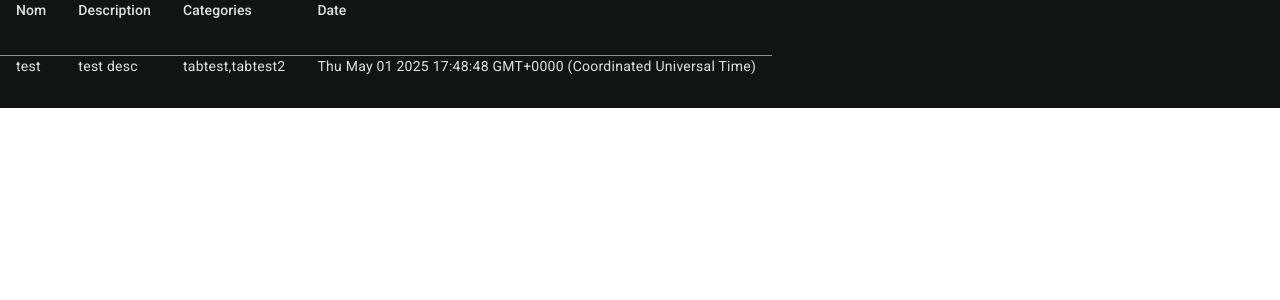
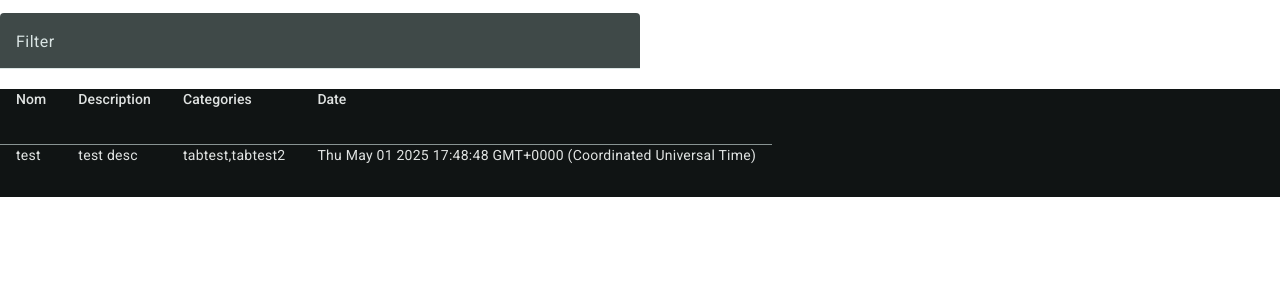
Before and after one commit to Alexis-Massiaux/record-front, an Angular app: page / in a window 1280 px wide. Shown: the top 300 px of the page. Built offline with nearby package versions, Linux system fonts and the light colour scheme.

Commit message:
feat: add tab filter on 2 specific columns

```diff
--- a/src/app/record-table/record-table.component.html
+++ b/src/app/record-table/record-table.component.html
@@ -1,3 +1,8 @@
+<mat-form-field>
+  <mat-label>Filter</mat-label>
+  <input matInput (keyup)="applyFilter($event)" placeholder="[name, description]">
+</mat-form-field>
+
 <mat-table [dataSource]="dataSource" matSort>
 
   <tr mat-header-row *matHeaderRowDef="displayedColumns"></tr>
--- a/src/app/record-table/record-table.component.scss
+++ b/src/app/record-table/record-table.component.scss
@@ -0,0 +1,5 @@
+.mat-mdc-form-field {
+  padding-top: 1%;
+  font-size: 14px;
+  width: 50%;
+}
--- a/src/app/record-table/record-table.component.ts
+++ b/src/app/record-table/record-table.component.ts
@@ -1,6 +1,8 @@
 import {AfterViewInit, Component, ViewChild} from '@angular/core';
 import {MatTableDataSource, MatTableModule} from '@angular/material/table';
 import {MatSort, MatSortModule} from '@angular/material/sort';
+import {MatInputModule} from '@angular/material/input';
+import {MatFormFieldModule} from '@angular/material/form-field';
 
 import {Record} from './record.model'
 
@@ -10,7 +12,7 @@
 
 @Component({
   selector: 'app-record-table',
-  imports: [MatTableModule, MatSortModule],
+  imports: [MatTableModule, MatSortModule, MatInputModule, MatFormFieldModule],
   templateUrl: './record-table.component.html',
   styleUrl: './record-table.component.scss'
 })
@@ -21,8 +23,23 @@
 
   @ViewChild(MatSort) sort!: MatSort;
 
+  ngOnInit() {
+    this.dataSource.filterPredicate = this.customFilterPredicate.bind(this);
+  }
+
+  customFilterPredicate(data: Record, filter: string): boolean {
+    const filterValue = filter.trim().toLowerCase();
+    return data.name.toLowerCase().includes(filterValue) ||
+      data.description.toLowerCase().includes(filterValue);
+  }
+
   ngAfterViewInit() {
     this.dataSource.sort = this.sort;
   }
 
+  applyFilter(event: Event) {
+    const filterValue = (event.target as HTMLInputElement).value;
+    this.dataSource.filter = filterValue.trim().toLowerCase();
+  }
+
 }
```
